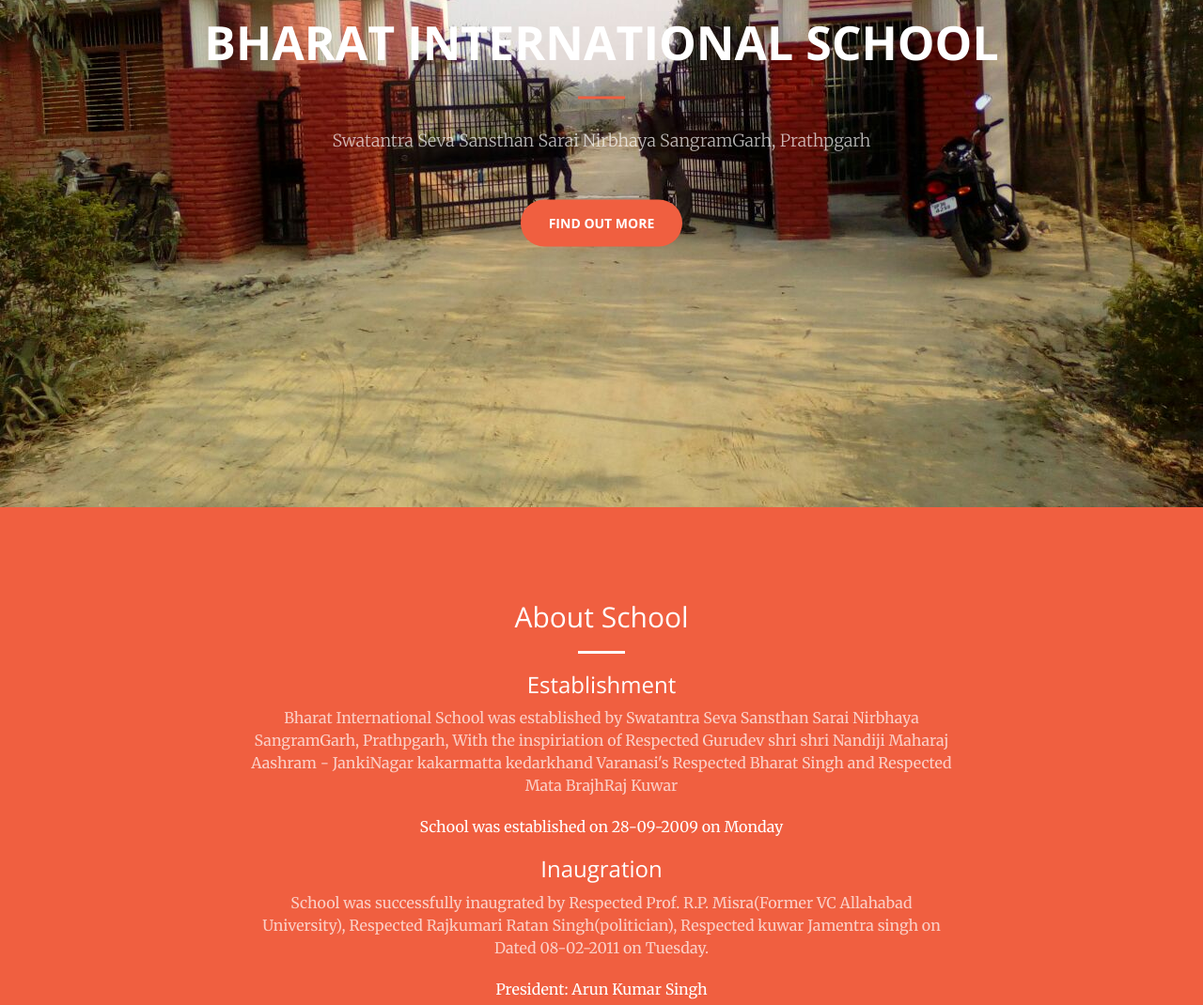
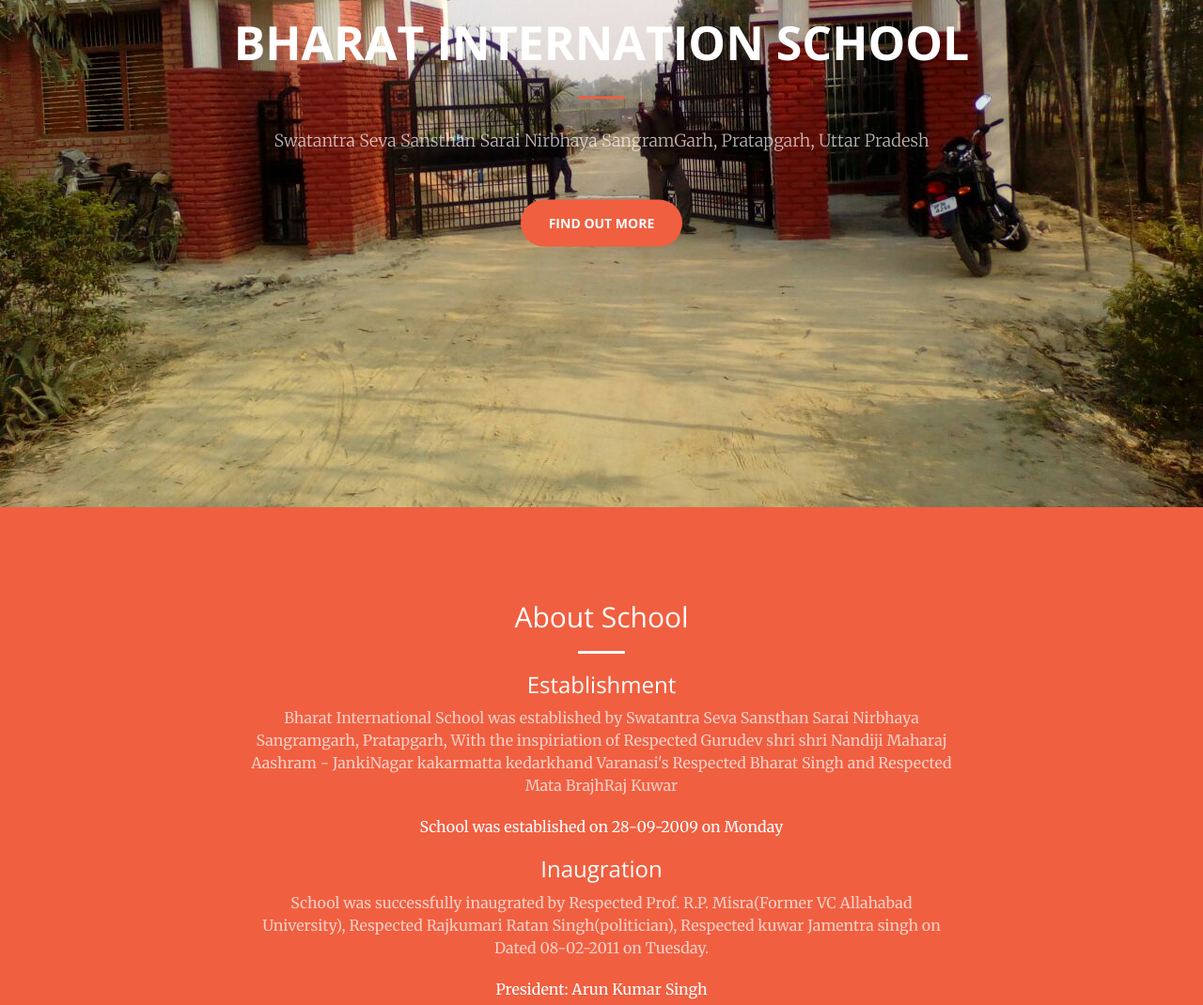
Before and after one commit to gyanbaboo/BharatInternationalSchool, a plain HTML site: page index.html in a window 1280 px wide. Shown: the part 260-1330 px from the top of the page at 94% size. Drawn offline with nearby package versions, Linux system fonts and the light colour scheme.

Commit message:
Correcting pratapgarh spelling

```diff
--- a/index.html
+++ b/index.html
@@ -71,9 +71,9 @@
     <header>
         <div class="header-content">
             <div class="header-content-inner">
-                <h1 id="homeHeading">BHARAT INTERNATIONAL SCHOOL</h1>
+                <h1 id="homeHeading">Bharat Internation School</h1>
                 <hr>
-                <p>Swatantra Seva Sansthan Sarai Nirbhaya SangramGarh, Prathpgarh</p>
+                <p>Swatantra Seva Sansthan Sarai Nirbhaya SangramGarh, Pratapgarh, Uttar Pradesh</p>
                 <a href="#about" class="btn btn-primary btn-xl page-scroll">Find Out More</a>
             </div>
         </div>
@@ -86,7 +86,7 @@
                     <h2 class="section-heading">About School</h2>
                     <hr class="light">
                     <h3 class="section-heading">Establishment</h3>
-                    <p class="text-faded">Bharat International School was established by Swatantra Seva Sansthan Sarai Nirbhaya SangramGarh, Prathpgarh, With the inspiriation of Respected Gurudev shri shri Nandiji Maharaj Aashram - JankiNagar kakarmatta kedarkhand Varanasi's Respected Bharat Singh and Respected Mata BrajhRaj Kuwar</p>
+                    <p class="text-faded">Bharat International School was established by Swatantra Seva Sansthan Sarai Nirbhaya Sangramgarh, Pratapgarh, With the inspiriation of Respected Gurudev shri shri Nandiji Maharaj Aashram - JankiNagar kakarmatta kedarkhand Varanasi's Respected Bharat Singh and Respected Mata BrajhRaj Kuwar</p>
                     <p>School was established on 28-09-2009 on Monday</p>
                     <!-- <a href="#services" class="page-scroll btn btn-default btn-xl sr-button">Get Started!</a> -->
                     <h3 class="section-heading">Inaugration</h3>
```
